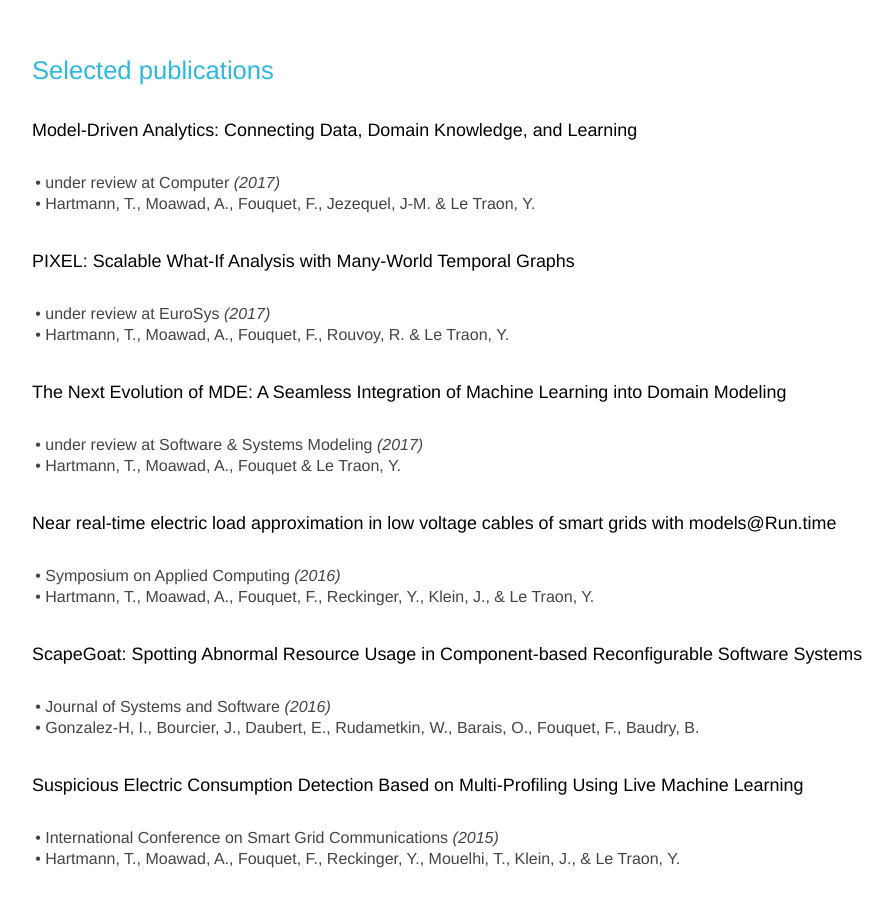
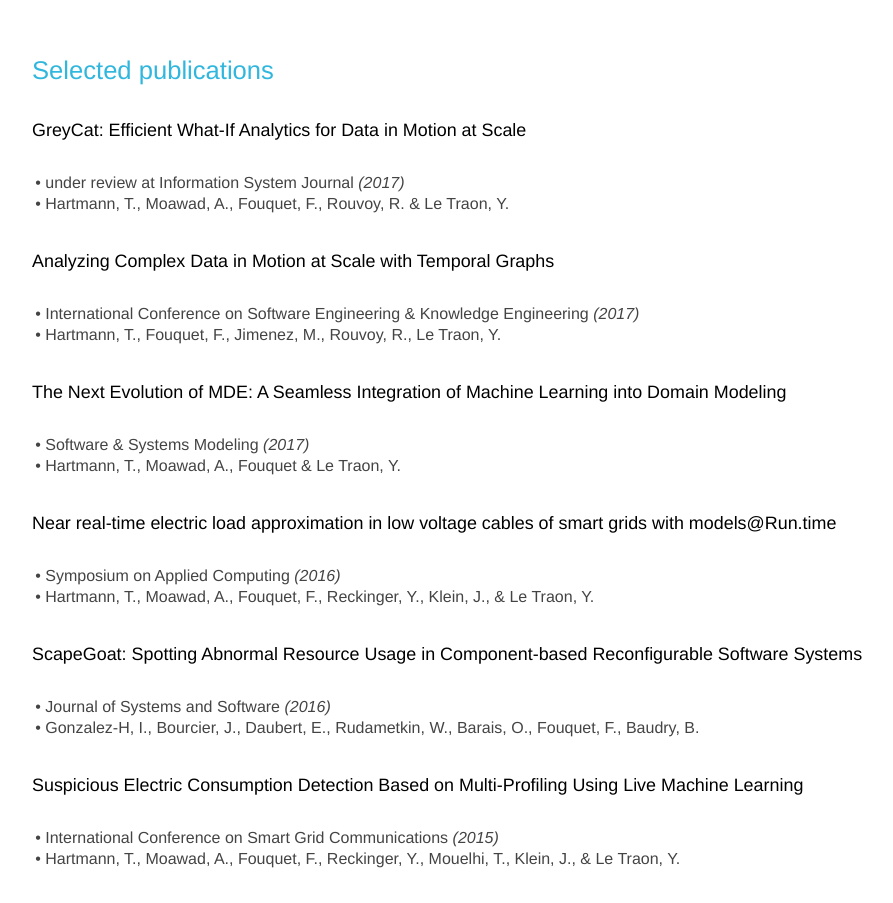
Before and after one commit to dukeboard/francoisfouquet, a website: page resume/resume.html in a window 1280 px wide. Shown: the part 4353-5256 px from the top of the page, without its empty margins (81-974 px from the left). Drawn offline with Linux system fonts and the light colour scheme; a small style sheet from the web is missing.

Commit message:
regenerate

```diff
--- a/resume/resume.html
+++ b/resume/resume.html
@@ -221,18 +221,18 @@
                             <div class="yui-u">
                                 <h2>Selected publications</h2>
                                 <div class="job ">
-                                    <h5>Model-Driven Analytics: Connecting Data, Domain Knowledge, and Learning</h5>
-                                    <p>under review at Computer <i>(2017)</i></p>
-                                    <p>Hartmann, T., Moawad, A., Fouquet, F., Jezequel, J-M. &amp; Le Traon, Y.</p>
-                                </div>
-                                <div class="job ">
-                                    <h5>PIXEL: Scalable What-If Analysis with Many-World Temporal Graphs</h5>
-                                    <p>under review at EuroSys <i>(2017)</i></p>
+                                    <h5>GreyCat: Efficient What-If Analytics for Data in Motion at Scale</h5>
+                                    <p>under review at Information System Journal <i>(2017)</i></p>
                                     <p>Hartmann, T., Moawad, A., Fouquet, F., Rouvoy, R. &amp; Le Traon, Y.</p>
                                 </div>
                                 <div class="job ">
+                                    <h5>Analyzing Complex Data in Motion at Scale with Temporal Graphs</h5>
+                                    <p>International Conference on Software Engineering &amp; Knowledge Engineering <i>(2017)</i></p>
+                                    <p>Hartmann, T., Fouquet, F., Jimenez, M., Rouvoy, R., Le Traon, Y.</p>
+                                </div>
+                                <div class="job ">
                                     <h5>The Next Evolution of MDE: A Seamless Integration of Machine Learning into Domain Modeling</h5>
-                                    <p>under review at Software &amp; Systems Modeling <i>(2017)</i></p>
+                                    <p>Software &amp; Systems Modeling <i>(2017)</i></p>
                                     <p>Hartmann, T., Moawad, A., Fouquet &amp; Le Traon, Y.</p>
                                 </div>
                                 <div class="job ">
```
Also changed, not shown: resume/resume.json (+9 -9 lines).
